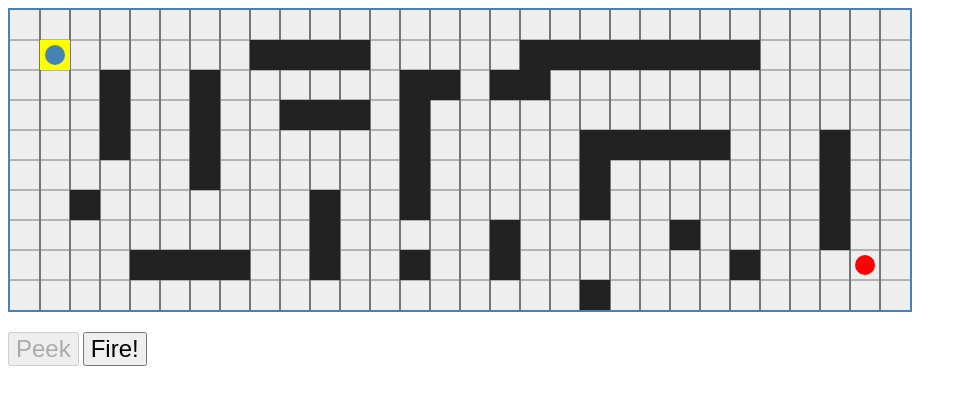
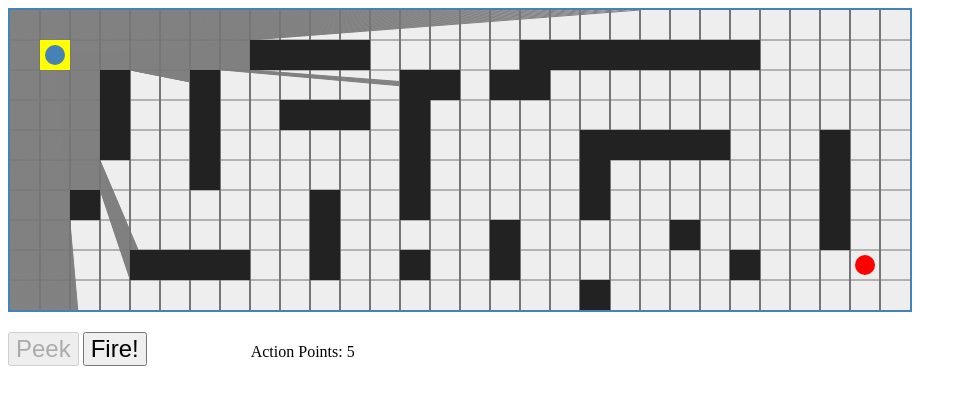
Before and after one commit to Namek/battle-tactics, a plain HTML site: page index.html in a window 1280 px wide. Shown: the whole page, without its empty margins (0-967 px from the left). Drawn offline with nearby package versions, Linux system fonts and the light colour scheme.

Commit message:
dev: render visibility nicer cone, get ready to support spending action points

```diff
--- a/index.html
+++ b/index.html
@@ -3,11 +3,15 @@
 </head>
 <body>
   <canvas id="app" width="500" height="500"></canvas>
+  <br/>
 
   <div class="btns">
     <button id="btn-peek">Peek</button>
     <button id="btn-spot">Fire!</button>
+
+    <span id="action-points"></span>
   </div>
+
 
   <script type="text/javascript" src="https://cdnjs.cloudflare.com/ajax/libs/lodash.js/4.16.4/lodash.min.js"></script>
   <script type="text/javascript" src="maps/map1.js"></script>
@@ -22,11 +26,16 @@
 
     .btns {
       margin-top: 20px;
+      display: inline-block;
     }
 
     .btns button {
       font-size: 1.5em;
     }
+
+    #action-points {
+      margin-left: 100px;
+    }
   </style>
 </body>
 </html>
--- a/js/game.js
+++ b/js/game.js
@@ -4,6 +4,7 @@ let ctx = canvas.getContext('2d')
 
 const btnPeek = document.querySelector('#btn-peek')
 const btnSpot = document.querySelector('#btn-spot')
+const elActionPoints = document.querySelector('#action-points')
 
 const gap = 30
 const VISIBILITY_ANGLE = 90
@@ -21,6 +22,10 @@ const PLAYER_COLOR = 'steelblue'
 const ENEMY_COLOR = 'red'
 const CURRENT_PLAYER_BACKGROUND = 'yellow'
 
+const ACTION_POINTS = 5
+const AP_MOVE = 1
+const AP_PEEK = 2
+const AP_SHOOT = 3
 
 
 let state = {
@@ -33,8 +38,13 @@ let state = {
   players: clone(PLAYERS_START_POSITIONS),
 
   currentTurn: {
-    playerIndex: 0
+    playerIndex: 0,
+    actionPoints: ACTION_POINTS
   }
+}
+
+let renderCache = {
+  frustumLinesByPlayer: {0: [], 1: []}
 }
 
 let tracer = new Tracer(state.map, COLS, ROWS, gap, gap)
@@ -67,6 +77,12 @@ let drawBackground = () => {
 }
 
 let drawGrid = () => {
+  ctx.strokeStyle = 'gray'
+  let playerIndex = state.currentTurn.playerIndex
+  for (let line of renderCache.frustumLinesByPlayer[playerIndex]) {
+    drawDebugLine(line)
+  }
+
   ctx.beginPath()
   ctx.strokeStyle = GRID_COLOR
   for (let y = gap; y < height; y+=gap) {
@@ -111,12 +127,11 @@ let drawPlayers = () => {
     ctx.arc(centerX, centerY, PLAYER_RADIUS, 0, 2*Math.PI, false)
     ctx.fill()
 
-    // TODO draw visibility frustum
-
 
     // draw possible move directions
     if (state.currentTurn.playerIndex === i) {
       // TODO
+
     }
   }
 }
@@ -242,6 +257,25 @@ const updateRayCast = (targetX, targetY) => {
   }
 }
 
+function updatePlayerVisibilityCone(playerIndex) {
+  const player = state.players[state.currentTurn.playerIndex]
+  let ox = player.col*gap + gap/2
+  let oy = player.row*gap + gap/2
+
+  let lines = renderCache.frustumLinesByPlayer[playerIndex]
+  lines.length = 0
+
+  for (let angle = 0; angle < 360; angle += 0.1) {
+    let hit = castRayOnBlocks(ox, oy, angle)
+
+    lines.push({
+      ox, oy,
+      tx: hit.point.x,
+      ty: hit.point.y
+    })
+  }
+}
+
 function _castRayOnBlocks(ox, oy, angle) {
   let res = castRayOnBlocks(ox, oy, angle)
 
@@ -270,7 +304,11 @@ const updateTurnLogic = () => {
     if (playerIdx === state.currentTurn.playerIndex) {
       btnPeek.disabled = !isNearWall
     }
+
+    updatePlayerVisibilityCone(playerIdx)
   }
+
+  elActionPoints.innerHTML = 'Action Points: ' + state.currentTurn.actionPoints
 }
 
 const isPointWall = (col, row) => {
```
